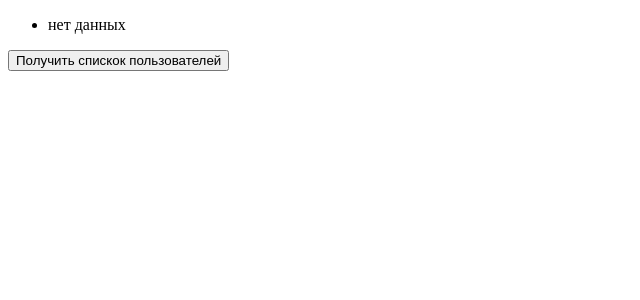
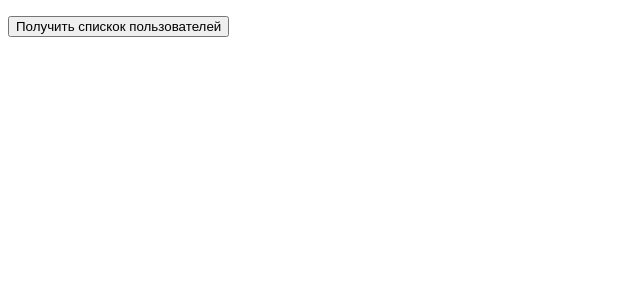
Before and after one commit to frontlake/react-mentoring, a React (Create React App) app: page / in a window 1280 px wide. Shown: the top 300 px of the page, without its empty margins (0-640 px from the left). Built offline with nearby package versions, Linux system fonts and the light colour scheme.

Commit message:
Доработал по замечаниям

```diff
--- a/src/tutorial-8/App.jsx
+++ b/src/tutorial-8/App.jsx
@@ -6,22 +6,20 @@ export default function App() {
   const url = 'https://61784062bb979200171ff624.mockapi.io/users';
 
   const getUsers = async () => {
-    try {
-      const response = await fetch(url);
-      const users = await response.json();
-      setUsers(users);
-    } catch (error) {
-      console.log(error);
-    }
+    const response = await fetch(url);
+    const users = await response.json();
+    setUsers(users);
   };
 
   return (
     <div>
       <ul>
-        {users !== 'Not found' && users.length > 0 ? (
-          users.map((user) => <li key={user.id}>{user.name}</li>)
+        {users === 'Not found' ? (
+          <li>{users} - не удалось получить ответ от сервера</li>
         ) : (
-          <li>нет данных</li>
+          users.map((user) => {
+            return <li key={user.id}>{user.name}</li>;
+          })
         )}
       </ul>
       <button onClick={getUsers}>Получить спискок пользователей</button>
```
